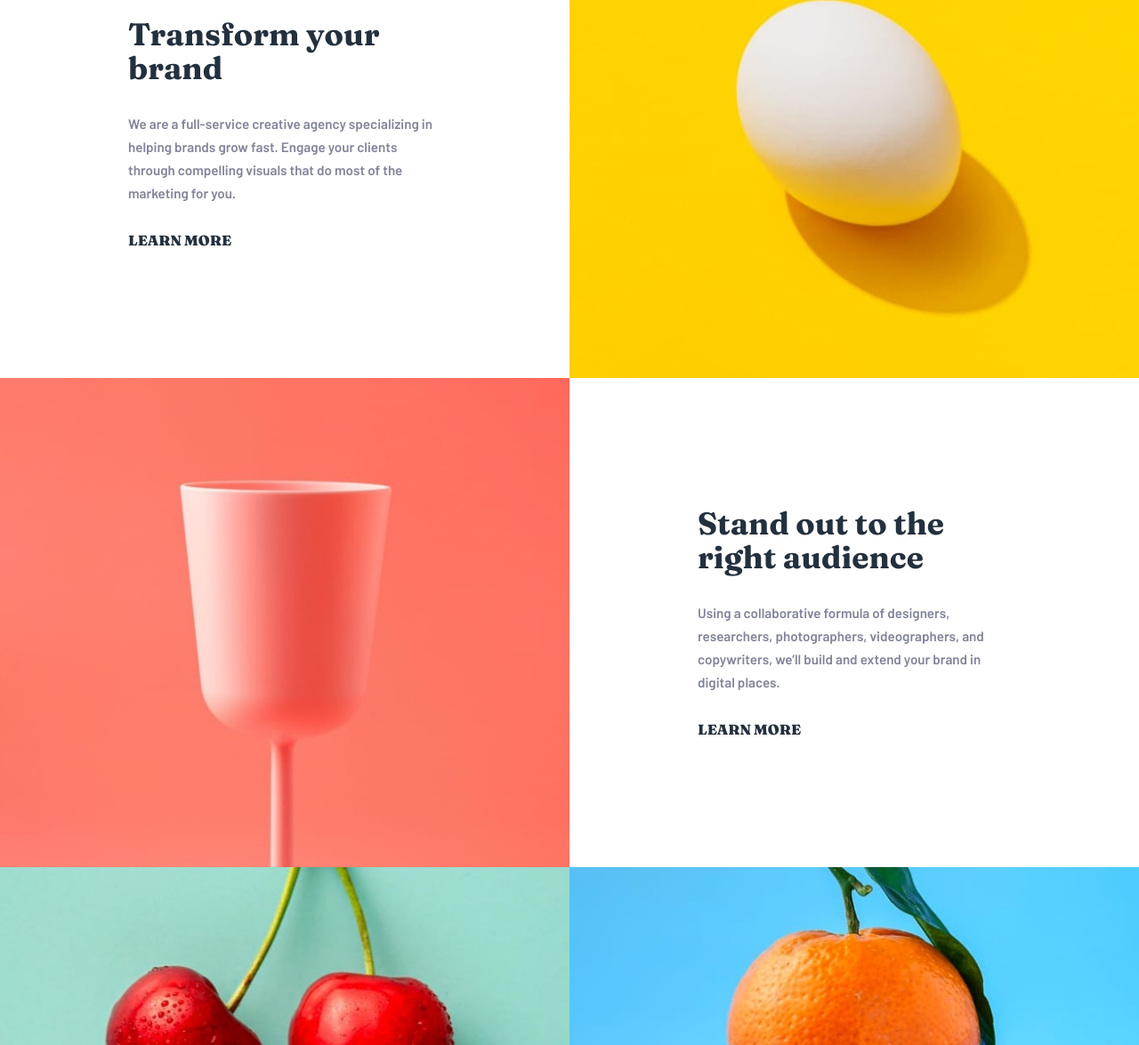
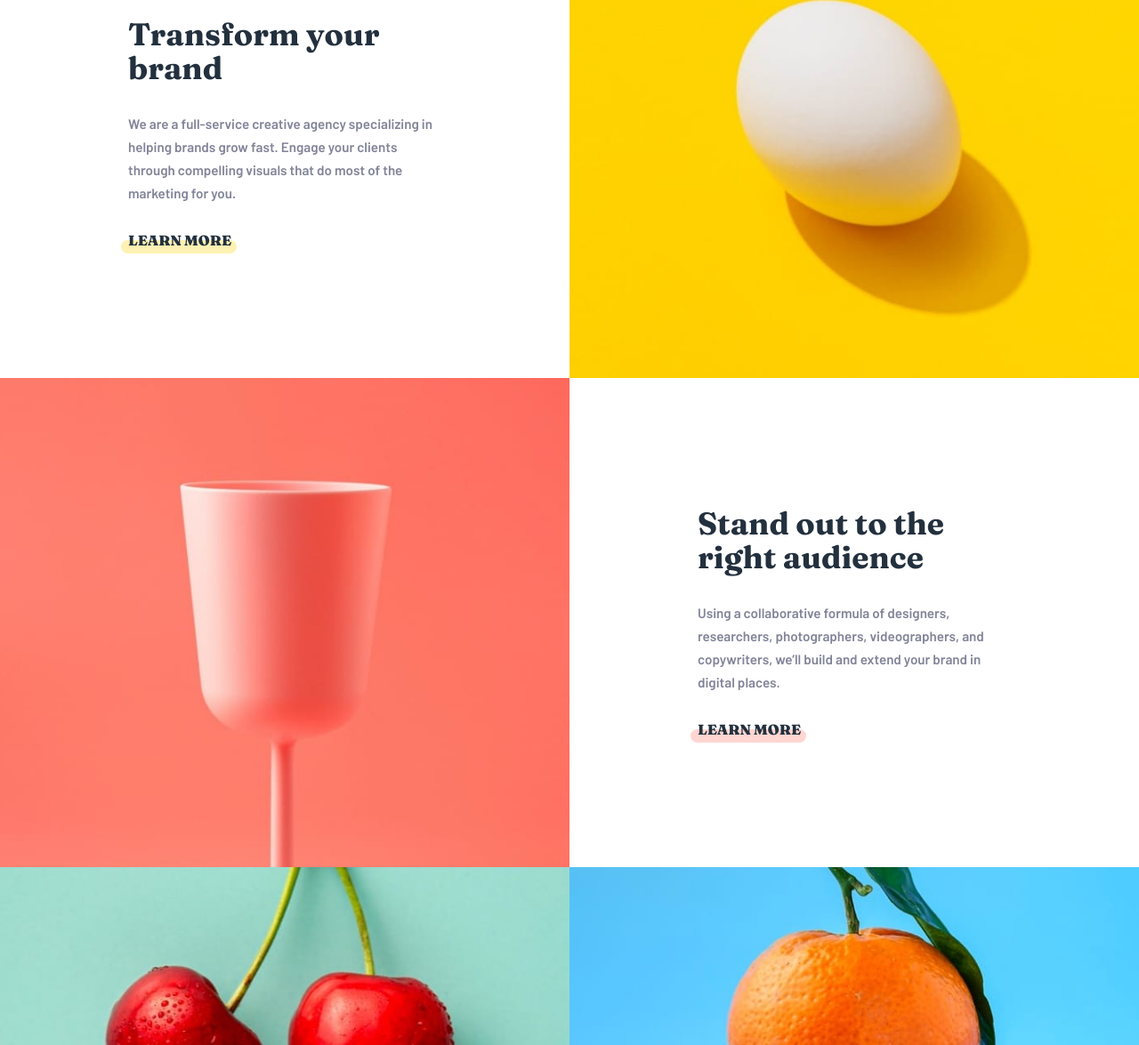
Before and after one commit to ajibona/Sunnysides-Agency-Pages, a plain HTML site: page index.html in a window 1280 px wide. Shown: the part 825-2000 px from the top of the page at 89% size. Drawn offline with Linux system fonts and the light colour scheme.

Commit message:
Update style.css

```diff
--- a/style.css
+++ b/style.css
@@ -273,6 +273,7 @@ header > p{
 .main--article{
   padding: 4rem 2rem;
   background-color: var(--White);
+  z-index: 10;
 }
 
 .main--article h1{
@@ -296,6 +297,7 @@ header > p{
 .main--article > a{
   width: 100%;
   display: flex;
+  align-items: center;
   justify-content: center;
   text-align: center;
   margin-inline: auto;
@@ -304,6 +306,36 @@ header > p{
   text-transform: uppercase;
   color: var(--Very-dark-desaturated-blue);
   font-weight: var(--font-weight-fraunces-Extra-bold-900);
+  position: relative;
+  z-index: 2;
+}
+
+.grid--article1 a::before{
+  content: "";
+  background-color: var(--Yellow);
+  position: absolute;
+  min-width: 130px;
+  height: 15px;
+  top: 10px;
+  left: 50%;
+  transform: translateX(-50%);
+  z-index: -1;
+  border-radius: 30px;
+  opacity: .3;
+}
+
+.grid--article2 a::before{
+  content: "";
+  background-color: var(--Soft-red);
+  position: absolute;
+  min-width: 130px;
+  height: 15px;
+  top: 10px;
+  left: 50%;
+  transform: translateX(-50%);
+  z-index: -1;
+  border-radius: 30px;
+  opacity: .3;
 }
 
 .image--box3{
@@ -418,6 +450,12 @@ header > p{
   .main--article a{
     text-align: left;
     justify-content: left;
+  }
+
+  .main--article a::before{
+    left: 0;
+    transform: translateX(0);
+    left: -8px;
   }
 
   .inner--box--text h1{
```
